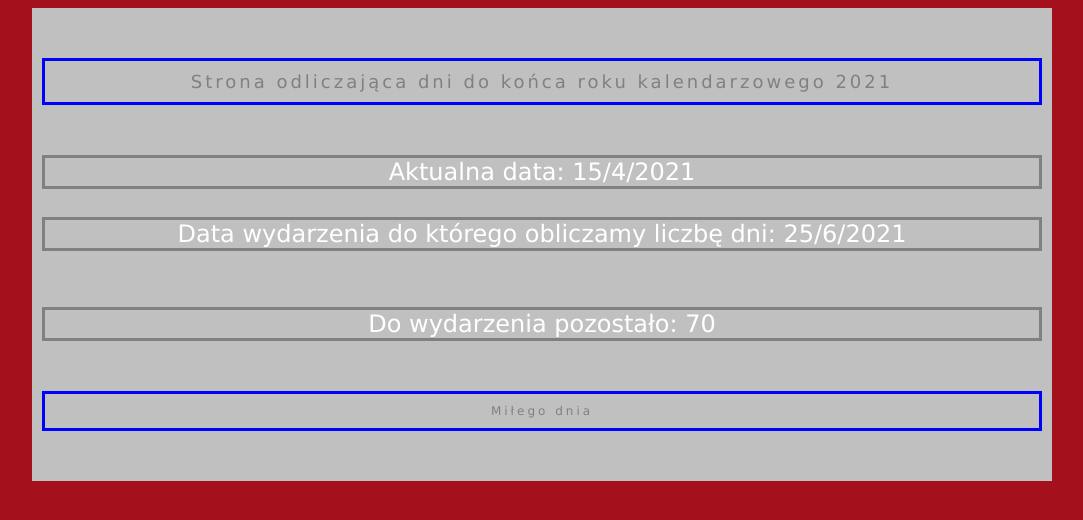
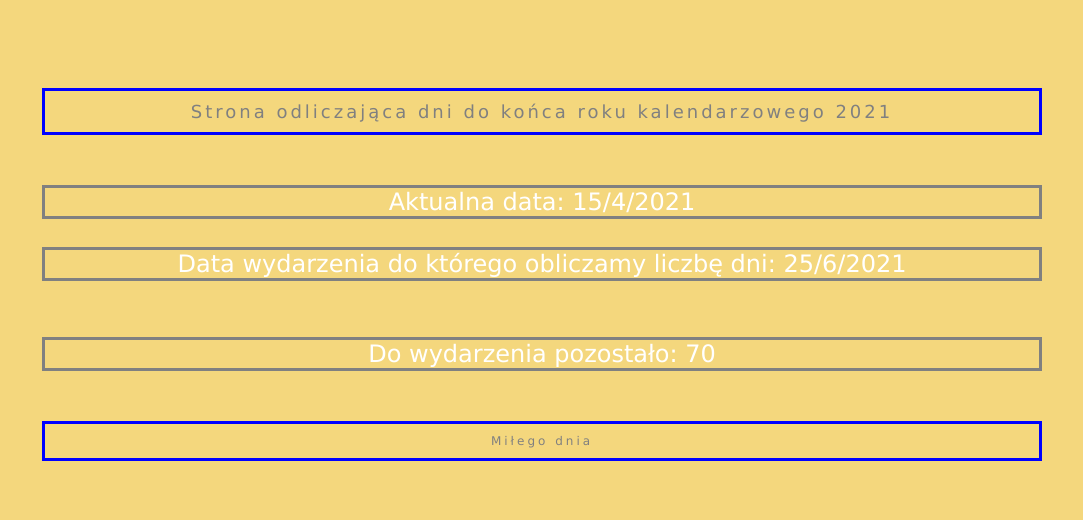
Before and after one commit to slosw2cg01/js, a plain HTML site: page index.html in a window 1280 px wide. Shown: the whole page, without its empty margins (98-1181 px from the left). Drawn offline with Linux system fonts and the light colour scheme.

Commit message:
Update style.css

```diff
--- a/style.css
+++ b/style.css
@@ -1,17 +1,17 @@
 body
 {
-background-color: 	#a4111d;
+background-color: 	#f4d77d;
 font-family: Verdana;
 font-size: 24px;
 color: white;
 }
 #container
 {
-	padding-top: 50px;
+	padding-top: 80px;
 	padding-left: 10px;
 	padding-right: 10px;
 	padding-bottom:50px;
-	background-color: #C0C0C0;
+	background-color: #f4d77d;
 	margin: auto;
     width: 1000px;
 }
```
